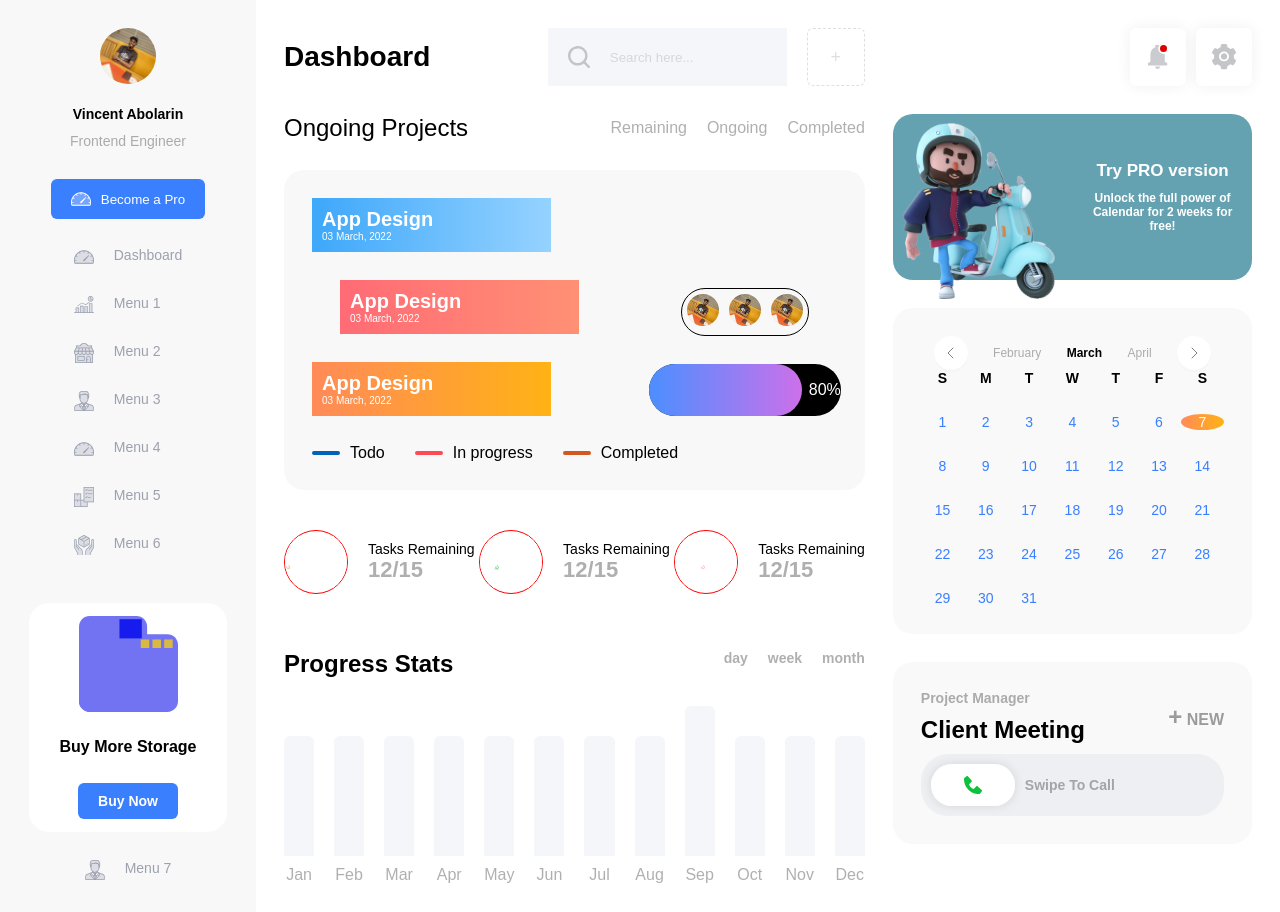
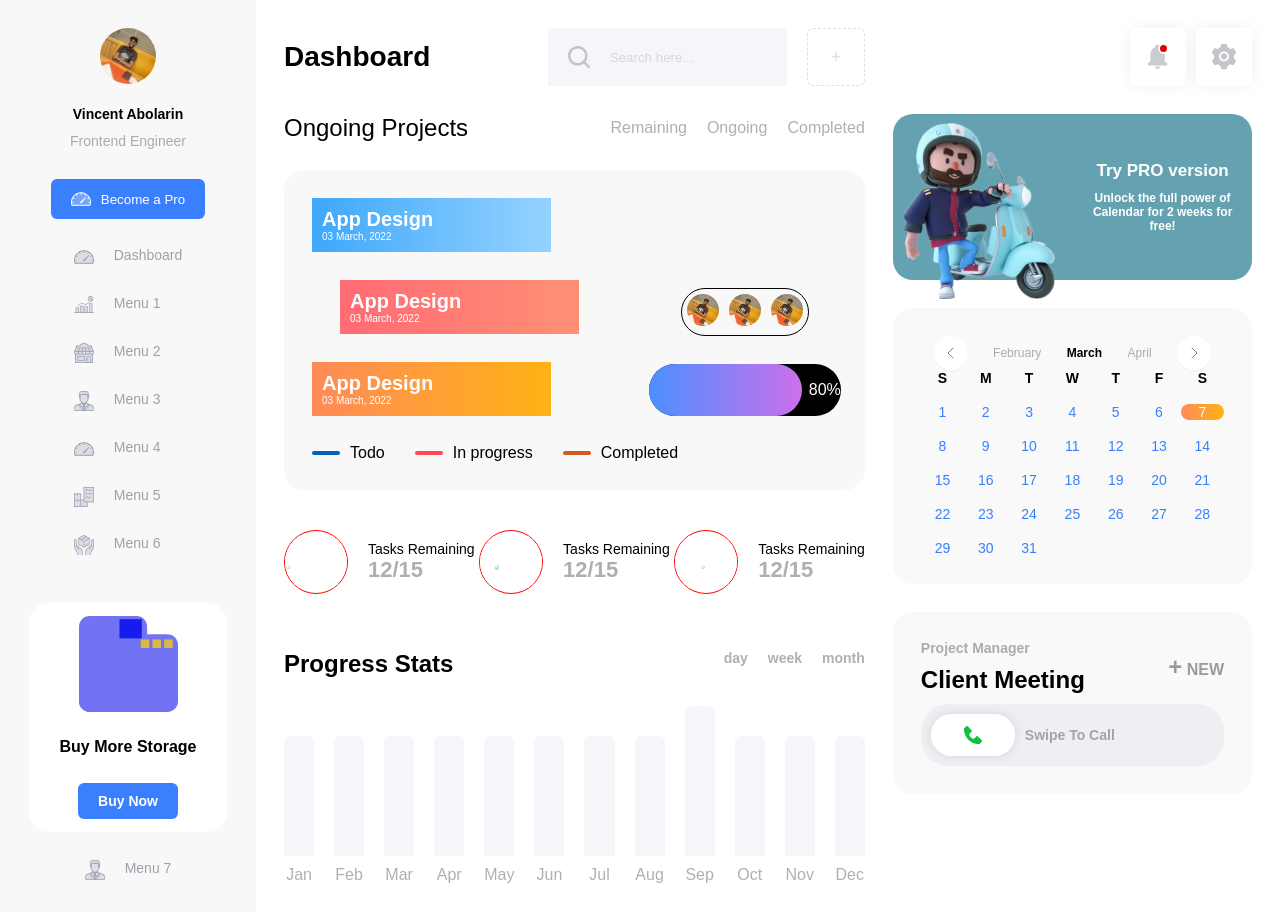
Before and after one commit to vincentabolarin/ha-shem-project, a JavaScript app: page / in a window 1280 px wide. Built offline with nearby package versions, Linux system fonts and the light colour scheme; the HTML template or start-up script is replaced by a standard one.

Commit message:
set up hover effect for every date

```diff
--- a/src/styles/Calendar.module.css
+++ b/src/styles/Calendar.module.css
@@ -47,17 +47,21 @@
     font-size: 14px;
 }
 
-.dayOfMonth * {
-    margin-top: 28px;
+.eachDayOfMonth {
     cursor: pointer;
+    width: 100%;
+    /* height: 100%; */
+    margin-top: 18px;
 }
 
 .eachDayOfMonth:hover {
     font-weight: bold;
+    color: white;
+    background: linear-gradient(90deg, #508EFF 4.01%, #CB70EA 98.73%);
 }
 
 .eachDayOfMonth:nth-child(7) {
     color: #fff;
     background: linear-gradient(90deg, #FF8C56 4.01%, #FFB215 98.73%);
-    border-radius: 50%;
+    border-radius: 26px;
 }
```
